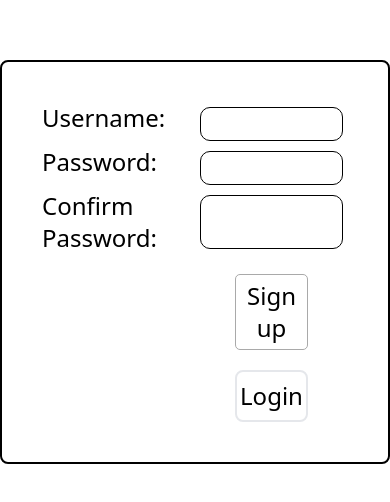
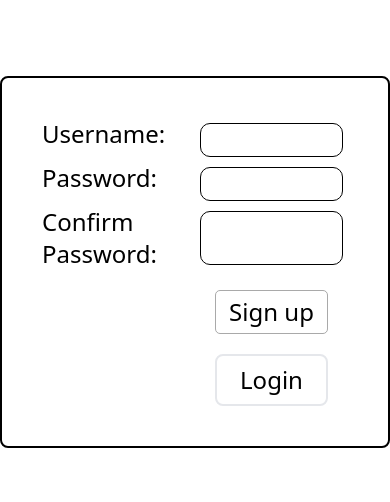
Before and after one commit to SSReal/portfolio-vnext, a Next.js app: page /register in a window 390 px wide. Shown: the part 160-662 px from the top of the page. Built offline with nearby package versions, Linux system fonts and the light colour scheme.

Commit message:
optimize login and register page for mobile

```diff
--- a/pages/login.tsx
+++ b/pages/login.tsx
@@ -78,8 +78,8 @@ function Login() {
                 <input name="username" type="text" value = {username} onChange = {changeHandler}/>
                 <label htmlFor="password">Password: </label>
                 <input name="password" type="password" value = {password} onChange = {changeHandler}/>
-                <button className="my-5 mx-10 col-start-2" onClick={login}>Login</button>
-                <Link href = "/register" className="hover:scale-105 hover:bg-opacity-10 hover:bg-gray-600 border-2 border-gray-200 rounded-lg text-center py-2 mx-10 col-start-2">Sign up</Link>
+                <button className="my-5 mx-5 col-start-2" onClick={login}>Login</button>
+                <Link href = "/register" className="hover:scale-105 hover:bg-opacity-10 hover:bg-gray-600 border-2 border-gray-200 rounded-lg text-center py-2 mx-5 col-start-2">Sign up</Link>
             </div>
 
         </div>
--- a/pages/register.tsx
+++ b/pages/register.tsx
@@ -76,8 +76,8 @@ function Register() {
                 <input name="password" type="password" value = {password} onChange = {changeHandler}/>
                 <label htmlFor="cpassword">Confirm Password: </label>
                 <input name="cpassword" type="password" value = {cpassword} onChange = {changeHandler}/>
-                <button className="my-5 mx-10 col-start-2" onClick={regUser}>Sign up</button>
-                <Link href = "/login" className="hover:scale-105 hover:bg-opacity-10 hover:bg-gray-600 border-2 border-gray-200 rounded-lg text-center py-2 mx-10 col-start-2">Login</Link>
+                <button className="my-5 mx-5 col-start-2" onClick={regUser}>Sign up</button>
+                <Link href = "/login" className="hover:scale-105 hover:bg-opacity-10 hover:bg-gray-600 border-2 border-gray-200 rounded-lg text-center py-2 mx-5 col-start-2">Login</Link>
             </div>
 
         </div>
```
